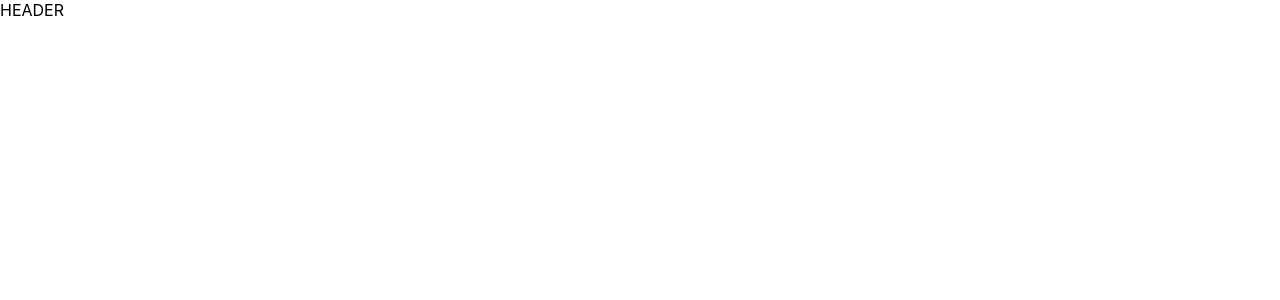
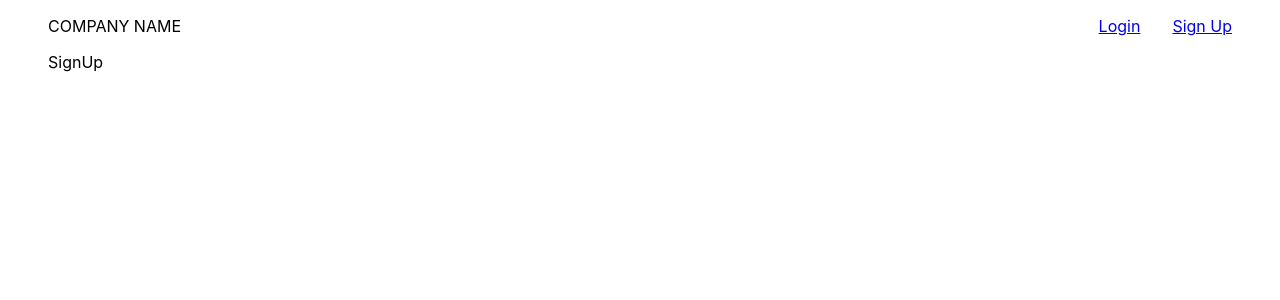
Before and after one commit to shahan12/PackersnMovers, a React (Create React App) app: page /sign-up in a window 1280 px wide. Before the commit this address had no page. Shown: the top 300 px of the page. Built offline with nearby package versions, Linux system fonts and the light colour scheme.

Commit message:
added ract router and header component

```diff
--- a/src/App.css
+++ b/src/App.css
@@ -1,5 +1,6 @@
 .App {
   text-align: center;
+  padding: 0 3rem;
 }
 
 .App-logo {
--- a/src/App.js
+++ b/src/App.js
@@ -1,7 +1,9 @@
 import "./App.css";
-import Header from "./components/header/header";
+import Header from "./components/header/header.component";
 import { Route, Routes } from "react-router-dom";
 import Home from "./pages/homePage/home";
+import Login from "./pages/login/login.component";
+import SignUp from "./pages/signUp/signup.component";
 
 function App() {
   return (
@@ -9,6 +11,8 @@ function App() {
       <Header />
       <Routes>
         <Route exact path="/" element={<Home />} />
+        <Route exact path="/login-in" element={<Login />} />
+        <Route exact path="/sign-up" element={<SignUp />} />
       </Routes>
     </div>
   );
--- /dev/null
+++ b/src/components/header/header.component.jsx
@@ -0,0 +1,21 @@
+import React from "react";
+import { Link } from "react-router-dom";
+import "./header.css";
+
+function Header(props) {
+  return (
+    <article className="header-container space-between">
+      <div>COMPANY NAME</div>
+      <div className="header-cta-container space-between">
+        <div className="header-sign-in-btn">
+          <Link to="/login-in">Login</Link>
+        </div>
+        <div className="header-sign-up-btn">
+          <Link to="/sign-up">Sign Up</Link>
+        </div>
+      </div>
+    </article>
+  );
+}
+
+export default Header;
--- /dev/null
+++ b/src/components/header/header.css
@@ -0,0 +1,6 @@
+.header-container{
+    padding: 1rem 0;
+}
+.header-cta-container{
+    gap: 2rem;
+}
--- a/src/components/header/header.jsx
+++ /dev/null
@@ -1,11 +0,0 @@
-import React from "react";
-
-function Header(props) {
-  return (
-    <article>
-      <div>HEADER</div>
-    </article>
-  );
-}
-
-export default Header;
--- /dev/null
+++ b/src/pages/login/login.component.jsx
@@ -0,0 +1,7 @@
+import React from "react";
+
+function Login(props) {
+  return <div>Login Page</div>;
+}
+
+export default Login;
--- /dev/null
+++ b/src/pages/signUp/signup.component.jsx
@@ -0,0 +1,7 @@
+import React from "react";
+
+function SignUp(props) {
+  return <div>SignUp</div>;
+}
+
+export default SignUp;
```
